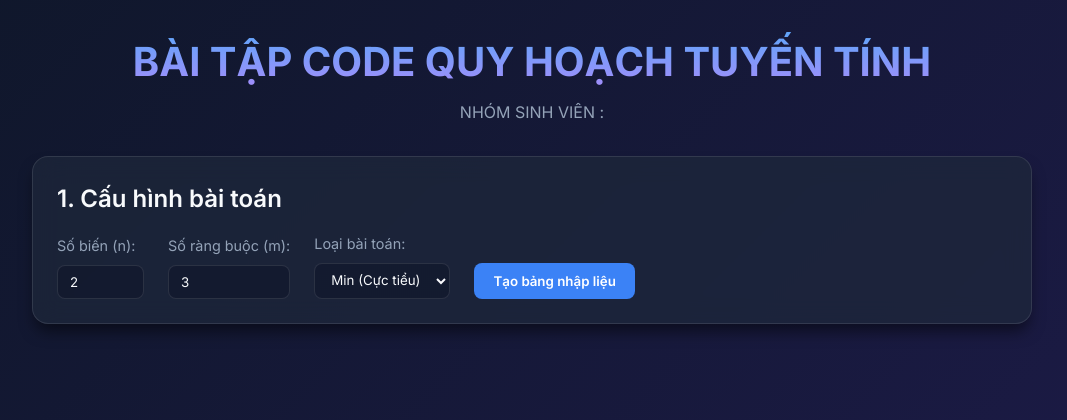
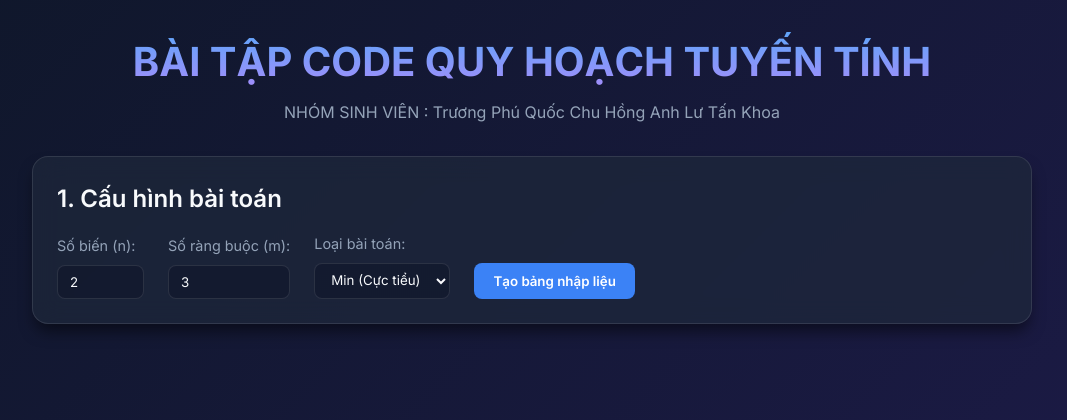
Before and after one commit to quoc13042005/quyhoachtuyentinh, a Flask app: page / in a window 1280 px wide. Shown: the top 420 px of the page, without its empty margins (108-1175 px from the left). Run offline with Flask 3, Linux system fonts and the light colour scheme; some libraries are stand-ins or nearby versions.

Commit message:
them thanh vien

```diff
--- a/templates/index.html
+++ b/templates/index.html
@@ -14,7 +14,11 @@
     <div class="container">
         <header>
             <h1>BÀI TẬP CODE QUY HOẠCH TUYẾN TÍNH</h1>
-            <p>NHÓM SINH VIÊN :</p>
+            <p>NHÓM SINH VIÊN :
+                Trương Phú Quốc
+                Chu Hồng Anh
+                Lư Tấn Khoa
+            </p>
         </header>
 
         <main>
```
